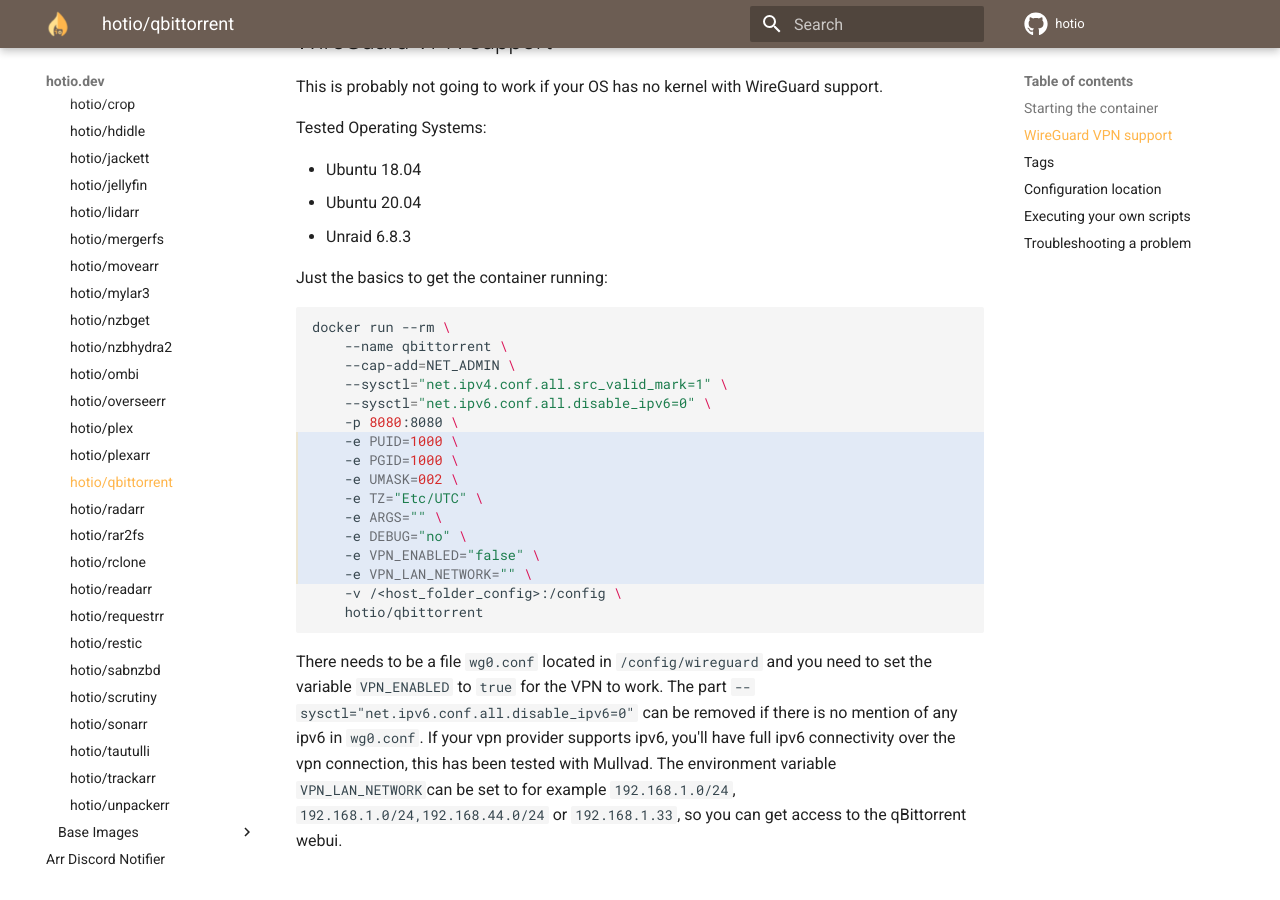
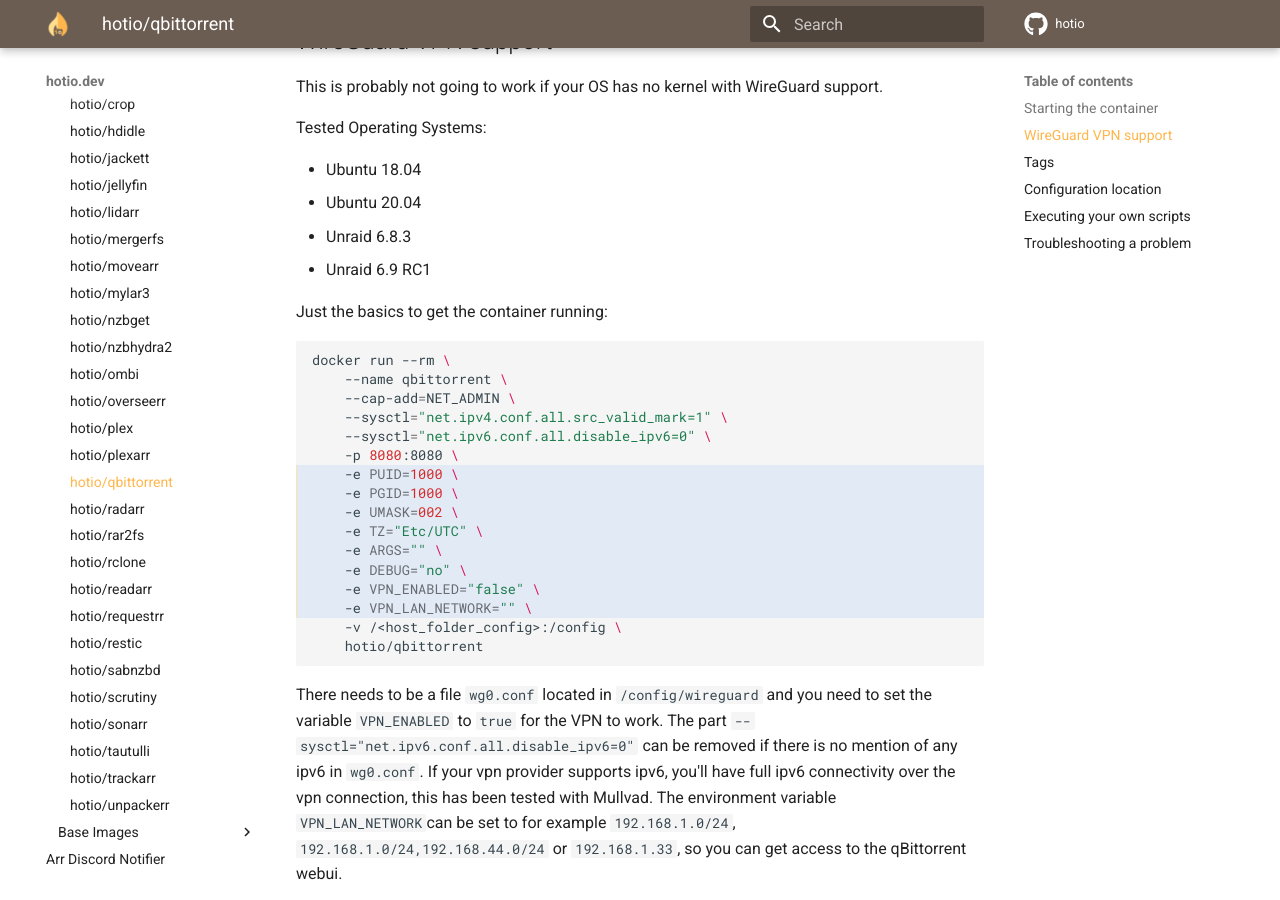
Before and after one commit to hotio/website, an MkDocs documentation site: the page built from docs/containers/qbittorrent.md, in a window 1280 px wide and 900 px high, scrolled down 834 px. Built offline with MkDocs 1.6.1 and Material for MkDocs 9.7.7, drawn with Linux system fonts in a browser that asks for light colours.

Commit message:
add 6.9 RC1 to tested os's

```diff
--- a/docs/containers/qbittorrent.md
+++ b/docs/containers/qbittorrent.md
@@ -36,6 +36,7 @@
 * Ubuntu 18.04
 * Ubuntu 20.04
 * Unraid 6.8.3
+* Unraid 6.9 RC1
 
 Just the basics to get the container running:
 
```
